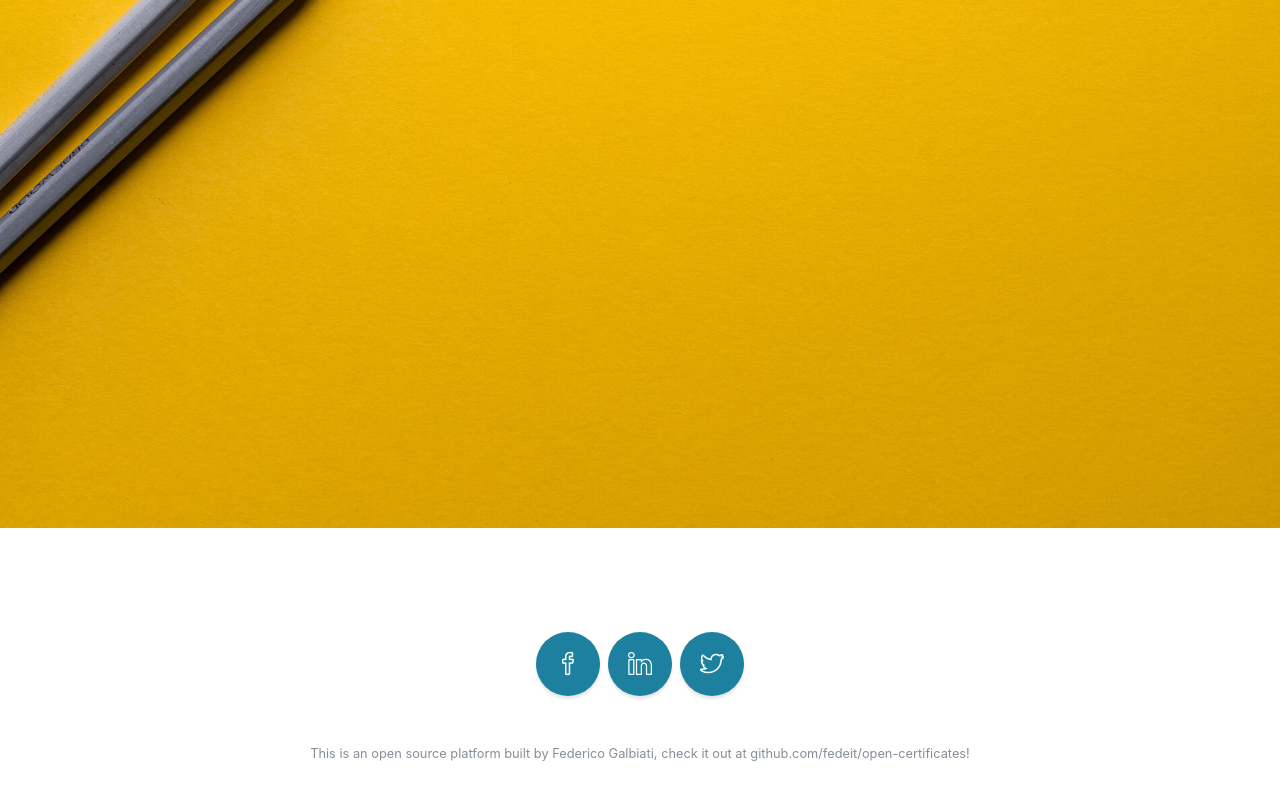
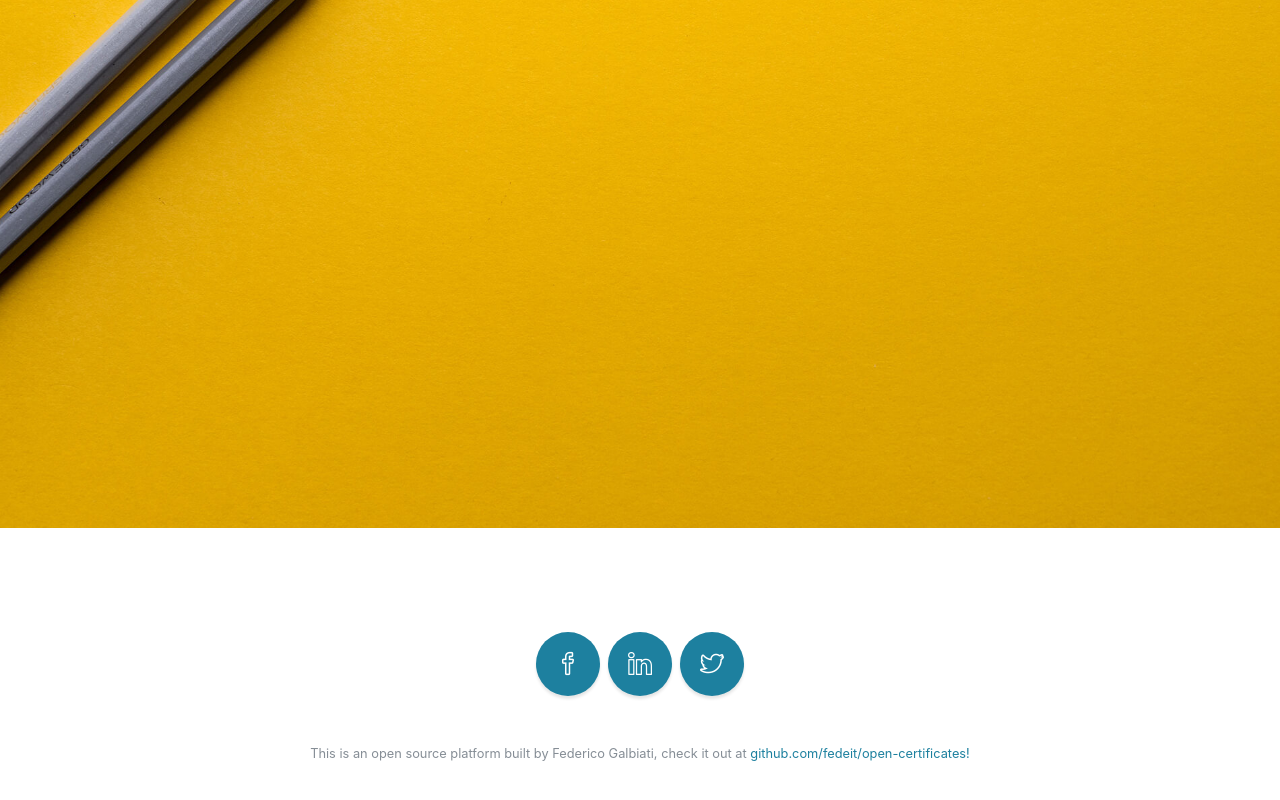
Before and after one commit to fedeit/Open-Certificates, a React (Create React App) app in the folder frontend/: page / in a window 1280 px wide. Shown: the part 348-1148 px from the top of the page. Built offline with nearby package versions, Linux system fonts and the light colour scheme.

Commit message:
Update Footer.js

```diff
--- a/frontend/src/Footer.js
+++ b/frontend/src/Footer.js
@@ -33,7 +33,7 @@ function Footer() {
                 <li class="list-inline-item">&nbsp;<a class="text-white social-link rounded-circle" onClick={ getLinkedInLink }><i class="icon-social-linkedin"></i></a></li>
                 <li class="list-inline-item">&nbsp;<a class="text-white social-link rounded-circle" onClick={ getTwitterShare }><i class="icon-social-twitter"></i></a></li>
             </ul>
-            <p class="text-muted mb-0 small">This is an open source platform built by Federico Galbiati, check it out at github.com/fedeit/open-certificates!</p>
+            <p class="text-muted mb-0 small">This is an open source platform built by Federico Galbiati, check it out at <a href="https://github.com/fedeit/open-certificates">github.com/fedeit/open-certificates!</a></p>
         </div>
         <a class="js-scroll-trigger scroll-to-top rounded" href="#page-top"><i class="fa fa-angle-up"></i></a>
     </footer>
```
